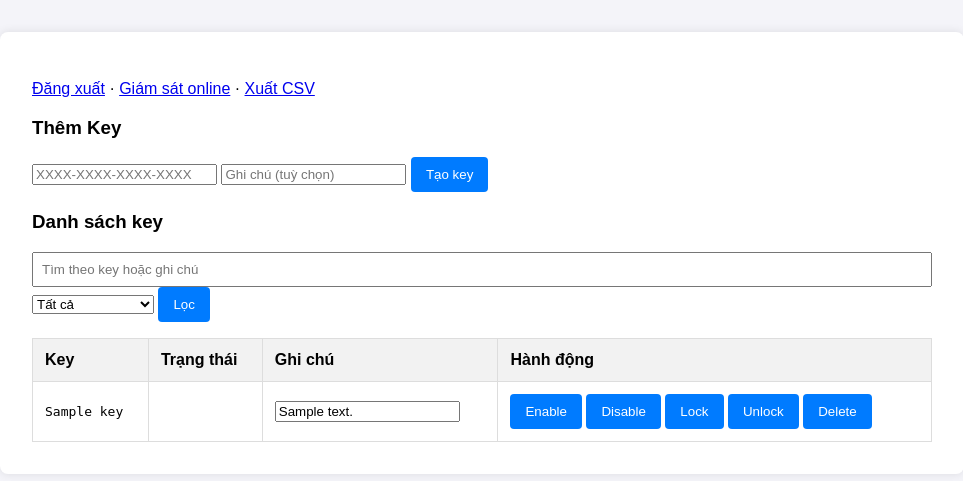
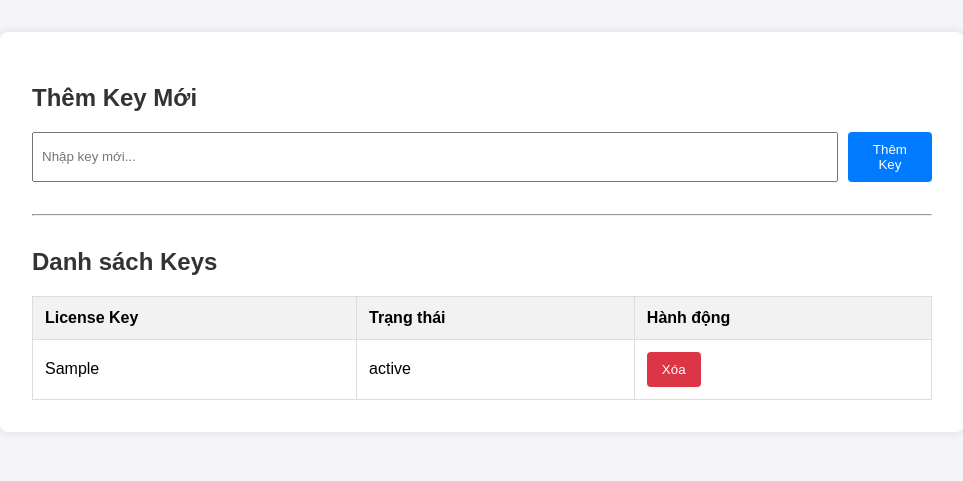
Before and after one commit to baokhuong0507/license-server1, a Python web app: template license-server/app/templates/keys.html in a window 1280 px wide. Shown: the part 100-581 px from the top of the page, without its empty margins (158-1121 px from the left). Run offline with Jinja, Linux system fonts and the light colour scheme; the template is opened without the code that fills it: most values are stand-ins (such as "Sample title", 1, 10 or a date in 2020).

Commit message:
Update keys.html

```diff
--- a/license-server/app/templates/keys.html
+++ b/license-server/app/templates/keys.html
@@ -1,64 +1,42 @@
-{% extends 'base.html' %}
+{% extends "base.html" %}
+
+{% block title %}Quản lý Keys{% endblock %}
+
 {% block content %}
-<p>
-  <a href="/admin/logout">Đăng xuất</a> ·
-  <a href="/admin/monitor">Giám sát online</a> ·
-  <a href="/admin/keys/export">Xuất CSV</a>
-</p>
-
-<h3>Thêm Key</h3>
-<form method="post" action="/admin/keys">
-  <div class="grid">
-    <input name="key" placeholder="XXXX-XXXX-XXXX-XXXX" required />
-    <input name="note" placeholder="Ghi chú (tuỳ chọn)" />
-    <button type="submit">Tạo key</button>
-  </div>
+    <h2>Thêm Key Mới</h2>
+    <form action="/admin/add-key" method="post" style="display: flex; gap: 10px;">
+        <input type="text" name="key_value" placeholder="Nhập key mới..." required style="flex-grow: 1;">
+        <button type="submit">Thêm Key</button>
     </form>
 
-<h3>Danh sách key</h3>
-<form method="get" action="/admin/keys" style="margin: 0 0 1rem 0">
-  <input type="text" name="q" placeholder="Tìm theo key hoặc ghi chú" value="{{ q or '' }}" />
-  <select name="status">
-    <option value="ALL" {% if status == 'ALL' %}selected{% endif %}>Tất cả</option>
-    <option value="ACTIVE" {% if status == 'ACTIVE' %}selected{% endif %}>ACTIVE</option>
-    <option value="DISABLED" {% if status == 'DISABLED' %}selected{% endif %}>DISABLED</option>
-    <option value="TEMP_LOCKED" {% if status == 'TEMP_LOCKED' %}selected{% endif %}>TEMP_LOCKED</option>
-    <option value="DELETED" {% if status == 'DELETED' %}selected{% endif %}>DELETED</option>
-  </select>
-  <button type="submit">Lọc</button>
-</form>
+    <hr style="margin: 2rem 0;">
 
-<table role="grid">
+    <h2>Danh sách Keys</h2>
+    <table>
         <thead>
-    <tr><th>Key</th><th>Trạng thái</th><th>Ghi chú</th><th>Hành động</th></tr>
+            <tr>
+                <th>License Key</th>
+                <th>Trạng thái</th>
+                <th>Hành động</th>
+            </tr>
         </thead>
         <tbody>
-  {% for k in keys %}
+            {% for key in keys %}
             <tr>
-      <td><code>{{ k.key }}</code></td>
-      <td class="status {{ k.status.name }}">{{ k.status.name }}</td>
+                <td>{{ key.key_value }}</td>
+                <td>{{ key.status }}</td>
                 <td>
-        <form method="post" action="/admin/keys/{{k.id}}/update">
-          <input name="note" value="{{ k.note or '' }}" placeholder="Sửa ghi chú và Enter" />
+                    <form action="/admin/delete-key" method="post" onsubmit="return confirm('Bạn có chắc muốn xóa key này?');">
+                        <input type="hidden" name="key_value" value="{{ key.key_value }}">
+                        <button type="submit" class="delete-btn">Xóa</button>
                     </form>
                 </td>
-      <td>
-        <form style="display:inline" method="post" action="/admin/keys/{{k.id}}/enable"><button>Enable</button></form>
-        <form style="display:inline" method="post" action="/admin/keys/{{k.id}}/disable"><button>Disable</button></form>
-        <form style="display:inline" method="post" action="/admin/keys/{{k.id}}/lock"><button>Lock</button></form>
-        <form style="display:inline" method="post" action="/admin/keys/{{k.id}}/unlock"><button>Unlock</button></form>
-        <form style="display:inline" method="post" action="/admin/keys/{{k.id}}/delete"><button>Delete</button></form>
-      </td>
+            </tr>
+            {% else %}
+            <tr>
+                <td colspan="3" style="text-align: center;">Chưa có key nào.</td>
             </tr>
             {% endfor %}
         </tbody>
     </table>
-
-<style>
-  .status{font-weight:600}
-  .ACTIVE{color:green}
-  .DISABLED{color:#c90}
-  .TEMP_LOCKED{color:#d00}
-  .DELETED{color:#666}
-</style>
 {% endblock %}
```
Lines whose indentation alone changed are shown as unchanged.
